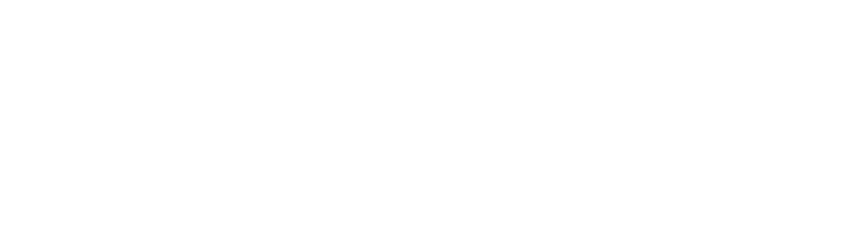
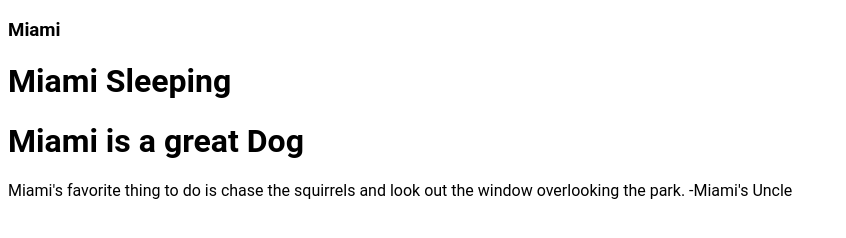
Before and after one commit to CameronCzerpak/odin-landing-page, a plain HTML site: page index.html in a window 1280 px wide. Shown: the whole page, without its empty margins (0-846 px from the left). Drawn offline with Linux system fonts and the light colour scheme.

Commit message:
Creates an outline for the landing pack
This commit comments out the general layout
of the landing page so I know what types of CSS
structure and flexboxes I will need to recreate it

```diff
--- a/index.html
+++ b/index.html
@@ -5,7 +5,24 @@
     <meta name="viewport" content="width=device-width, initial-scale=1.0">
     <title>Landing Page</title>
 </head>
-<body style="font-family: sans-serif">
+<body style="font-family: Roboto">
+    <!-- Dark Blue with white text-->
+    <!--Header Level with 2 long, short boxes, right has 3 sub-boxes
+    Logo --long space -- Header Link 1, 2, and 3 -->
+    <h3>Miami</h3>
+    <!-- 2 long and medium height boxes
+     Left text with link, right image-->
+    <h1>Miami Sleeping</h1>
+    <!-- White with black text, rounded boarders on images -->
+    <!-- Top, long and short box, below rectangular flexbox -->
+    <h1>Miami is a great Dog</h1>
 
+    <!--Gray background with paragraph text-->
+    <p>Miami's favorite thing to do is chase the squirrels and
+        look out the window overlooking the park.
+        -Miami's Uncle
+    </p>
+
+    <!-- Call to action portion looking for a signup-->
 </body>
 </html>
```
